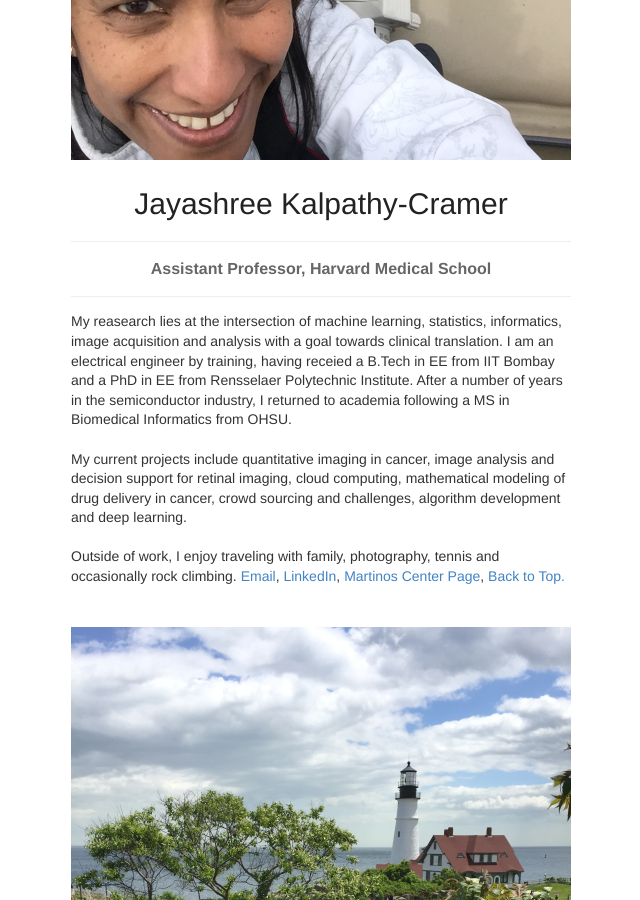
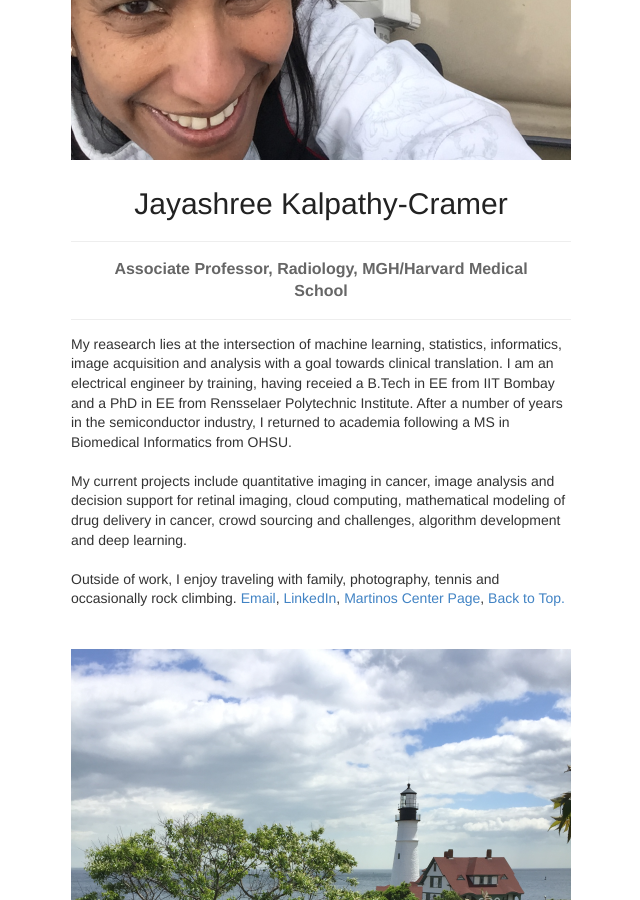
Before and after one commit to QTIM-Lab/qtim-lab.github.io, a Jekyll site: the page built from people.html, in a window 1280 px wide and 900 px high, scrolled down 1537 px. Shown: the whole window, without its empty margins (319-959 px from the left). Built offline with Jekyll 4.4.1, drawn with Linux system fonts in a browser that asks for light colours.

Commit message:
Update people.html

```diff
--- a/people.html
+++ b/people.html
@@ -47,7 +47,7 @@ permalink: /people/
 <a name="Jayashree"></a>
 <img src="../images/people/jayashree_500.png">
 <h1>Jayashree Kalpathy-Cramer</h1>
-<h2>Assistant Professor, Harvard Medical School</h2>
+<h2>Associate Professor, Radiology, MGH/Harvard Medical School</h2>
 <p>My reasearch lies at the intersection of machine learning, statistics, informatics, image acquisition and analysis with a goal towards clinical translation. I am an electrical engineer by training, having receied a B.Tech in EE from IIT Bombay and a PhD in EE from Rensselaer Polytechnic Institute. After a number of years in the semiconductor industry, I returned to academia following a MS in Biomedical Informatics from OHSU.<br /><br />
 My current projects include quantitative imaging in cancer, image analysis and decision support for retinal imaging, cloud computing, mathematical modeling of drug delivery in cancer, crowd sourcing and challenges,  algorithm development and deep learning.<br /><br />
 Outside of work, I enjoy traveling with family, photography, tennis and occasionally rock climbing. <a href="mailto:kalpathy@nmr.mgh.harvard.edu">Email</a>, <a href=https://www.linkedin.com/in/jayashree-kalpathy-cramer-0ab6315/>LinkedIn</a>, <a href=https://www.nmr.mgh.harvard.edu/user/8165>Martinos Center Page</a>, <a href="#Top">Back to Top.</a></p>
```
